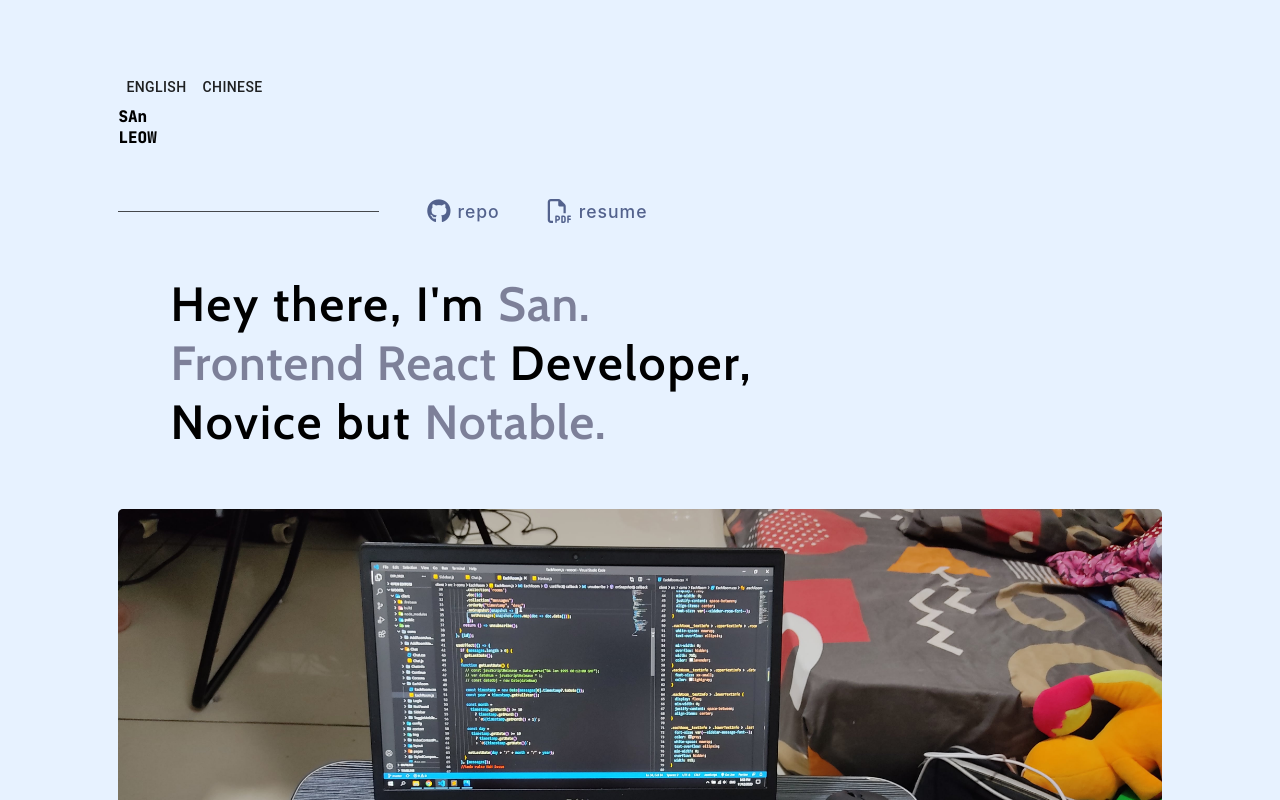
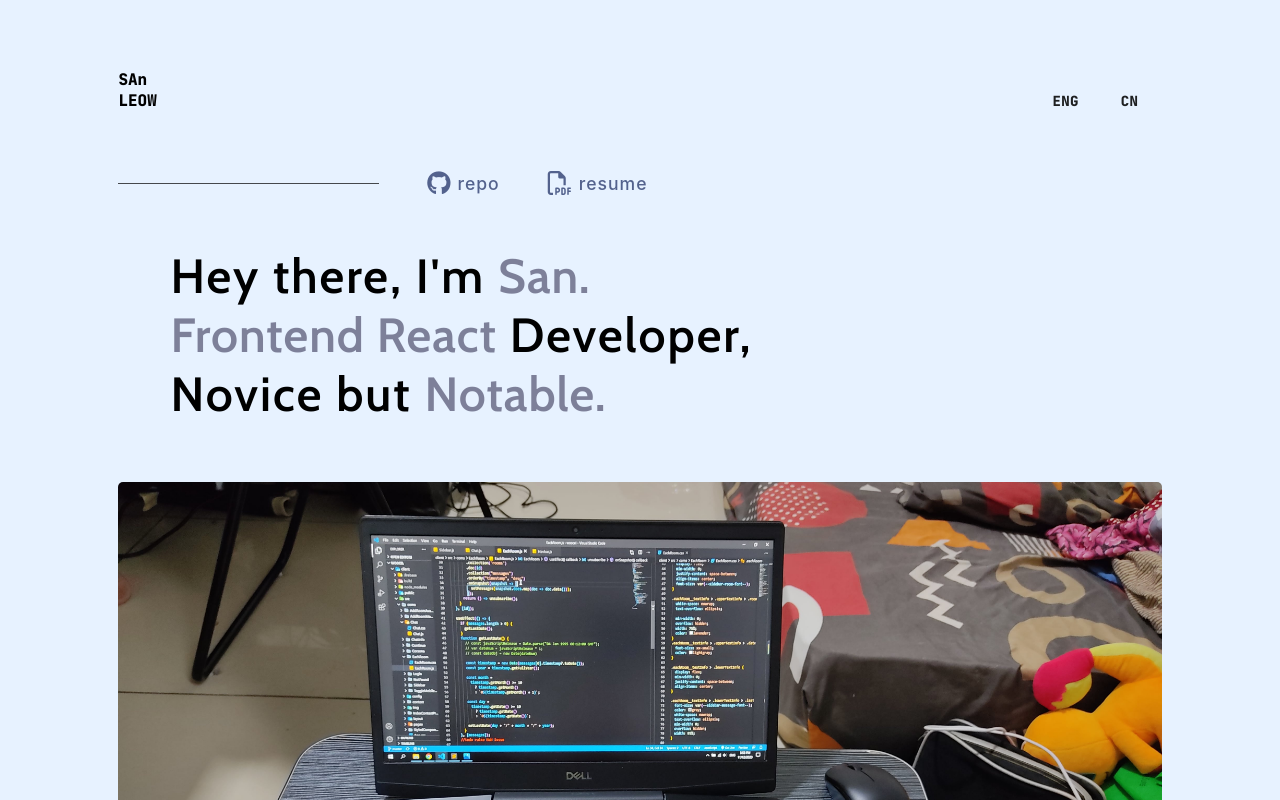
Before and after one commit to berest915/novice-arouse, a React (Create React App) app: page / in a window 1280 px wide. Shown: the top 800 px of the page. Built offline with nearby package versions, Linux system fonts and the light colour scheme; no server answers.

Commit message:
track commit

```diff
--- a/public/locales/en/translation.json
+++ b/public/locales/en/translation.json
@@ -1,6 +1,8 @@
 {
   "repo": "repo",
   "resume": "resume",
+  "english": "ENG",
+  "chinese": "CN",
 
   "mainMessage": {
     "1": "Hey there, I'm ",
@@ -16,6 +18,11 @@
     "further": "My Further Tech Stack"
   },
 
+  "projectList": {
+    "demo": "Demo",
+    "source": "Source"
+  },
+
   "contactUs": {
     "title": "Contact Me",
     "nameLabel": "Name :",
--- a/src/App.js
+++ b/src/App.js
@@ -14,8 +14,7 @@ import ContactUs from "./coms/ContactUs/ContactUs";
 import Banner from "./coms/Banner/Banner";
 
 import { useTranslation } from 'react-i18next';
-import Button from '@material-ui/core/Button'
-import i18next from 'i18next'
+
 
 const App = () => {
   const { t } = useTranslation();
@@ -23,8 +22,7 @@ const App = () => {
     <>
       <div className="app">
         <div className="app__body">
-          <Button onClick={() => i18next.changeLanguage('en')}>English</Button>
-          <Button onClick={() => i18next.changeLanguage('chi')}>Chinese</Button>
+
           <LogoText />
           <HeaderLinks />
           <MainMessage />
--- a/src/coms/LogoText/LogoText.js
+++ b/src/coms/LogoText/LogoText.js
@@ -1,14 +1,25 @@
 import React from "react";
 import styled from "styled-components";
-import { GFont_JetBrains_Mono_500_800 } from "../../css-constants/css-constants"
-
+import { GFont_JetBrains_Mono_500_800 } from "../../css-constants/css-constants";
+import i18next from "i18next";
+import Button from "@material-ui/core/Button";
+import { useTranslation } from "react-i18next";
 const LogoText = () => {
+  const { t } = useTranslation();
   return (
     <>
       <Wrapper>
         <div className="logo-text">
           <p>SAn</p>
           <p>LEOW</p>
+        </div>
+        <div className="lang-btn">
+          <Button onClick={() => i18next.changeLanguage("en")}>
+            {t("english")}
+          </Button>
+          <Button onClick={() => i18next.changeLanguage("chi")}>
+            {t("chinese")}
+          </Button>
         </div>
       </Wrapper>
     </>
@@ -18,10 +29,22 @@ const LogoText = () => {
 export default LogoText;
 
 const Wrapper = styled.div`
+  margin-bottom: 3rem;
   .logo-text {
+    display: inline-block;
     ${GFont_JetBrains_Mono_500_800};
     font-weight: 800;
+    width: 50%;
     color: var(--LogoText-font-color);
-    margin-bottom: 3rem;
+  }
+
+  .lang-btn {
+    display: inline-block;
+    width: 50%;
+    text-align: right;
+    .MuiButton-root {
+      ${GFont_JetBrains_Mono_500_800};
+      font-weight: 800;
+    }
   }
 `;
--- a/src/coms/ProjectList/Card.js
+++ b/src/coms/ProjectList/Card.js
@@ -1,7 +1,9 @@
 import React from "react";
 import { Wrapper, ImageDiv, ContentDiv } from "./ProjectListStyles";
+import { useTranslation } from 'react-i18next';
 
 const Card = ({ card }) => {
+  const { t } = useTranslation()
   const {
     image,
     alt,
@@ -33,11 +35,11 @@ const Card = ({ card }) => {
         <div className="card-link">
           <a target="_blank" href={demoUrl} rel="noopener noreferrer">
             <i className="link-icon fas fa-desktop" />
-            <span>Demo</span>
+            <span>{t("projectList.demo")}</span>
           </a>
           <a target="_blank" href={sourceUrl} rel="noopener noreferrer">
             <i className="link-icon fab fa-github" />
-            <span>Source</span>
+            <span>{t("projectList.source")}</span>
           </a>
         </div>
       </ContentDiv>
--- a/src/coms/ProjectList/Cards.js
+++ b/src/coms/ProjectList/Cards.js
@@ -1,7 +1,6 @@
 import portfolio from '../../img/portfolio.png';
 import wsInfoClone from '../../img/ws-info-clone.png';
 import woocel from '../../img/woocel.png';
-
 
 export const Cards = [
   {
```
Also changed, not shown: public/locales/chi/translation.json (+9 -0 lines), 1 other file (tests, documents, lock files or other folders).
